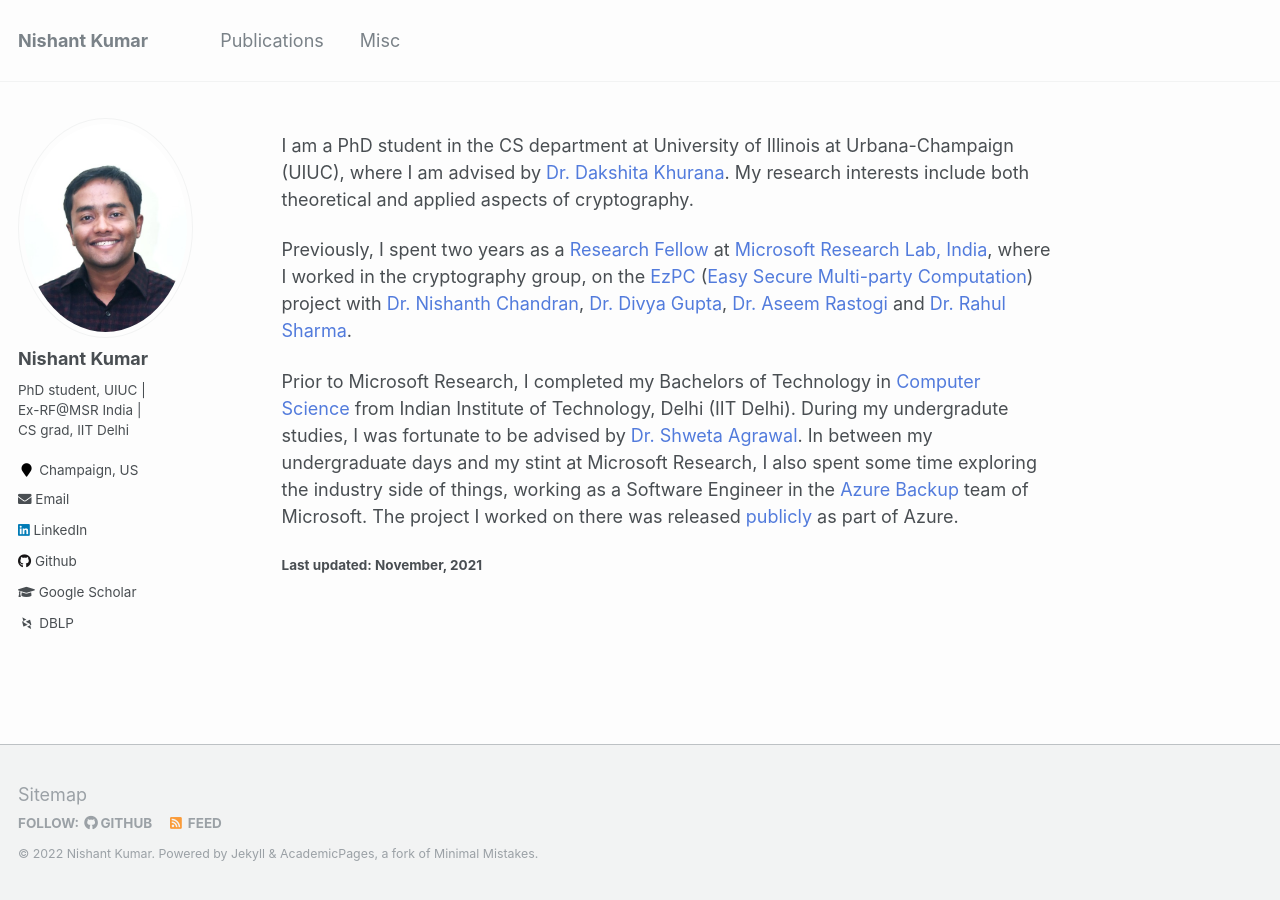
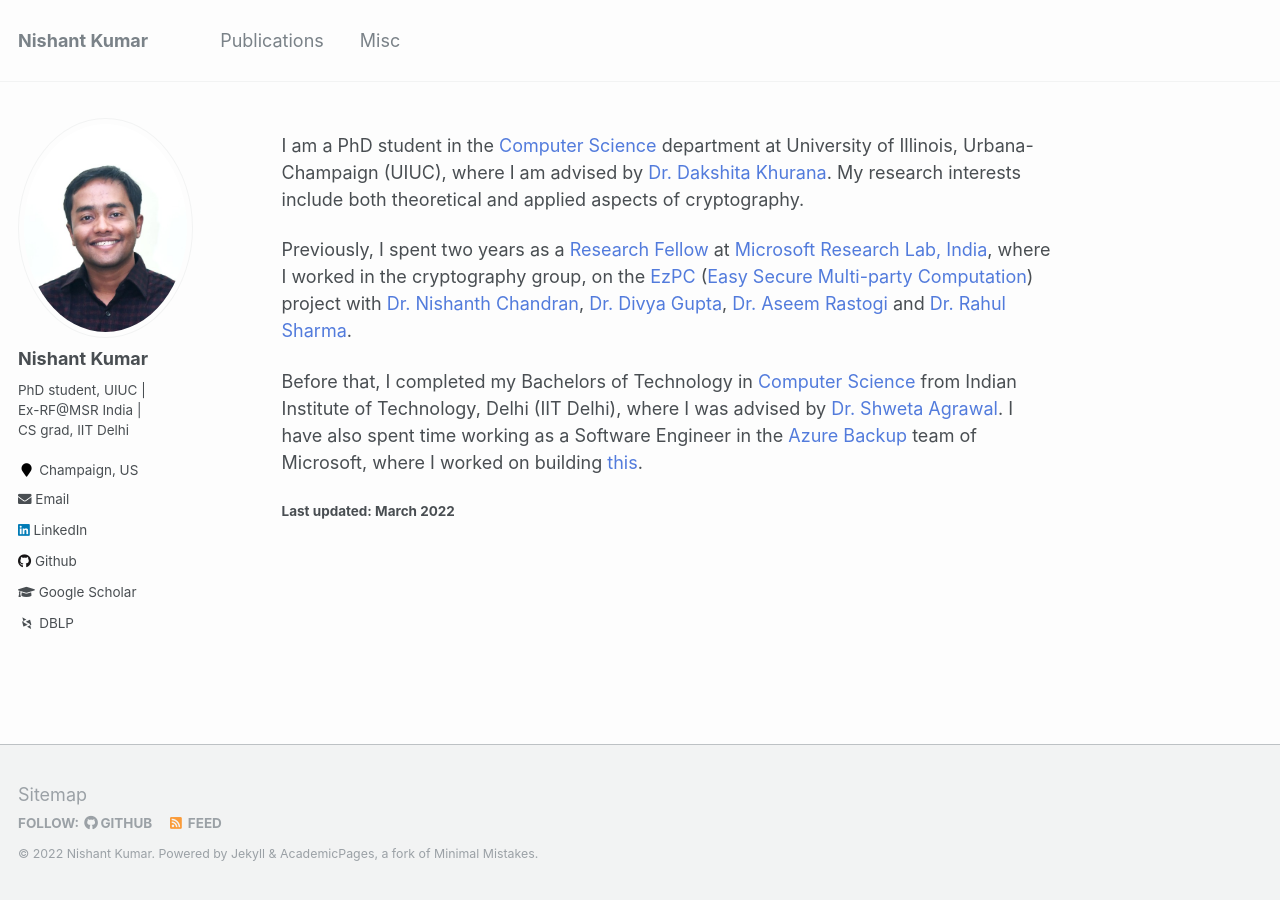
Before and after one commit to nishkum/nishkum.github.io, a Jekyll site: the page built from _pages/about.md, in a window 1280 px wide. Built offline with Jekyll 4.4.1, drawn with Linux system fonts in a browser that asks for light colours; some web fonts are replaced.

Commit message:
Updated about

```diff
--- a/_pages/about.md
+++ b/_pages/about.md
@@ -8,11 +8,11 @@ redirect_from:
   - /about.html
 ---
 
-I am a PhD student in the CS department at University of Illinois at Urbana-Champaign (UIUC), where I am advised by [Dr. Dakshita Khurana](http://www.dakshitakhurana.com/). My research interests include both theoretical and applied aspects of cryptography.
+I am a PhD student in the [Computer Science](https://cs.illinois.edu/) department at University of Illinois, Urbana-Champaign (UIUC), where I am advised by [Dr. Dakshita Khurana](http://www.dakshitakhurana.com/). My research interests include both theoretical and applied aspects of cryptography.
 
 Previously, I spent two years as a [Research Fellow](https://www.microsoft.com/en-us/research/lab/microsoft-research-india/research-fellow-program/) at [Microsoft Research Lab, India](https://www.microsoft.com/en-us/research/lab/microsoft-research-india/), where I worked in the cryptography group, on the [EzPC](https://www.microsoft.com/en-us/research/project/ezpc-easy-secure-multi-party-computation/) ([Easy Secure Multi-party Computation](https://www.youtube.com/watch?v=-1H1Sp-_5YU)) project with [Dr. Nishanth Chandran](https://www.microsoft.com/en-us/research/people/nichandr/), [Dr. Divya Gupta](https://www.microsoft.com/en-us/research/people/digup/), [Dr. Aseem Rastogi](https://www.microsoft.com/en-us/research/people/aseemr/) and [Dr. Rahul Sharma](https://cs.stanford.edu/people/sharmar/).
 
-Prior to Microsoft Research, I completed my Bachelors of Technology in [Computer Science](http://www.cse.iitd.ac.in/) from Indian Institute of Technology, Delhi (IIT Delhi). During my undergradute studies, I was fortunate to be advised by [Dr. Shweta Agrawal](http://www.cse.iitm.ac.in/~shwetaag/index.html). In between my undergraduate days and my stint at Microsoft Research, I also spent some time exploring the industry side of things, working as a Software Engineer in the [Azure Backup](https://azure.microsoft.com/en-in/services/backup/) team of Microsoft. The project I worked on there was released [publicly](https://azure.microsoft.com/en-us/blog/azure-backup-for-sql-server-in-azure-virtual-machines-now-generally-available/) as part of Azure.
+Before that, I completed my Bachelors of Technology in [Computer Science](http://www.cse.iitd.ac.in/) from Indian Institute of Technology, Delhi (IIT Delhi), where I was advised by [Dr. Shweta Agrawal](http://www.cse.iitm.ac.in/~shwetaag/index.html). I have also spent time working as a Software Engineer in the [Azure Backup](https://azure.microsoft.com/en-in/services/backup/) team of Microsoft, where I worked on building [this](https://azure.microsoft.com/en-us/blog/azure-backup-for-sql-server-in-azure-virtual-machines-now-generally-available/).
 
 <!-- The detailed PDF verison of my CV can be found here - [__Curriculum Vitae__](\files\Nishant_Academic_CV.pdf){: .btn .btn--info} -->
 
@@ -20,4 +20,4 @@ Prior to Microsoft Research, I completed my Bachelors of Technology in [Computer
 - <span style="color:#fa4d4d">[Jan '21]</span> "CrypTFlow2: Practical 2-Party Secure Inference" accepted to ACM CCS 2020!
 - <span style="color:#fa4d4d">[July '20]</span> "CrypTFlow2: Practical 2-Party Secure Inference" accepted to ACM CCS 2020!
  -->
-###### Last updated: November, 2021
+###### Last updated: March 2022
```
